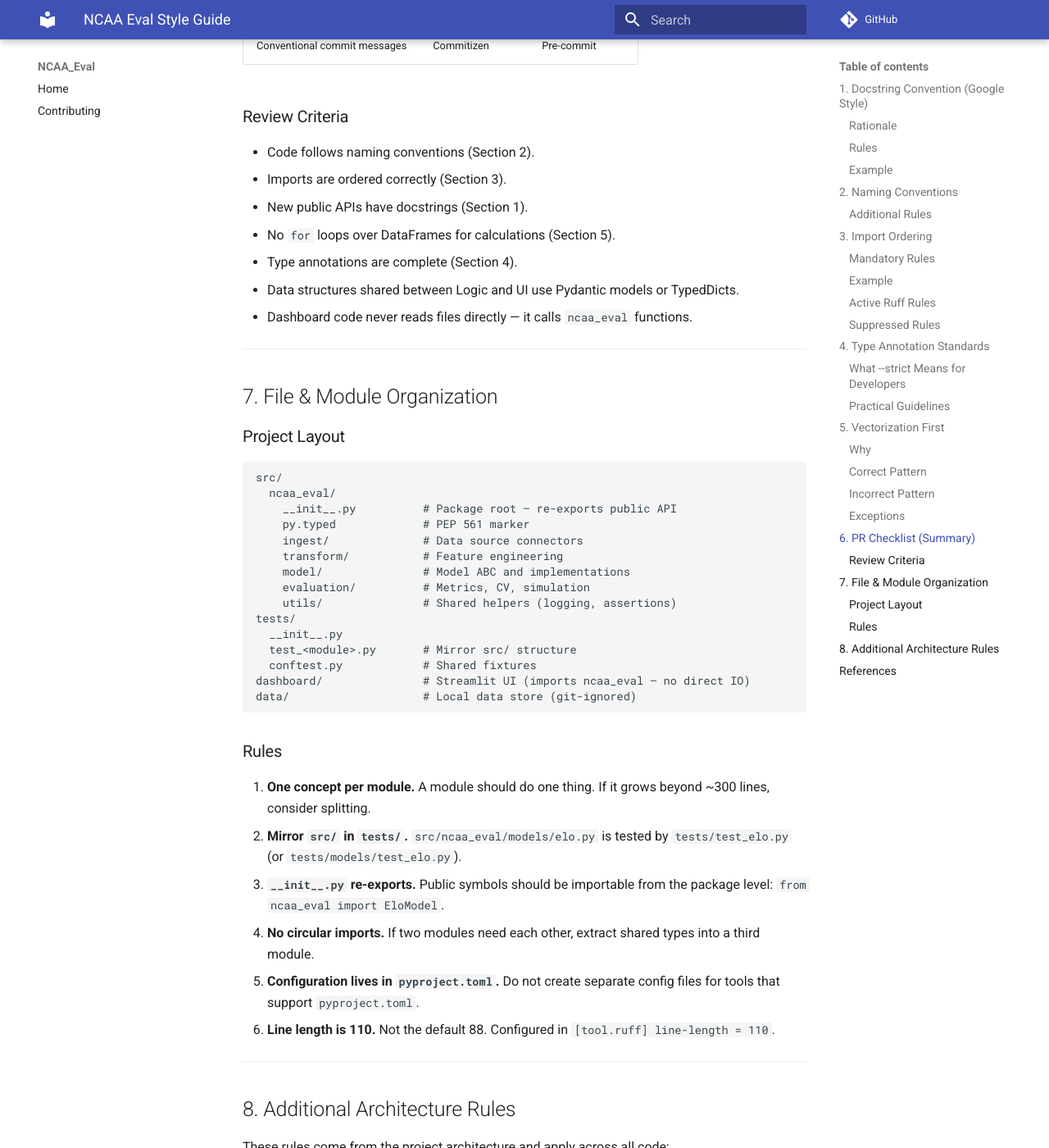
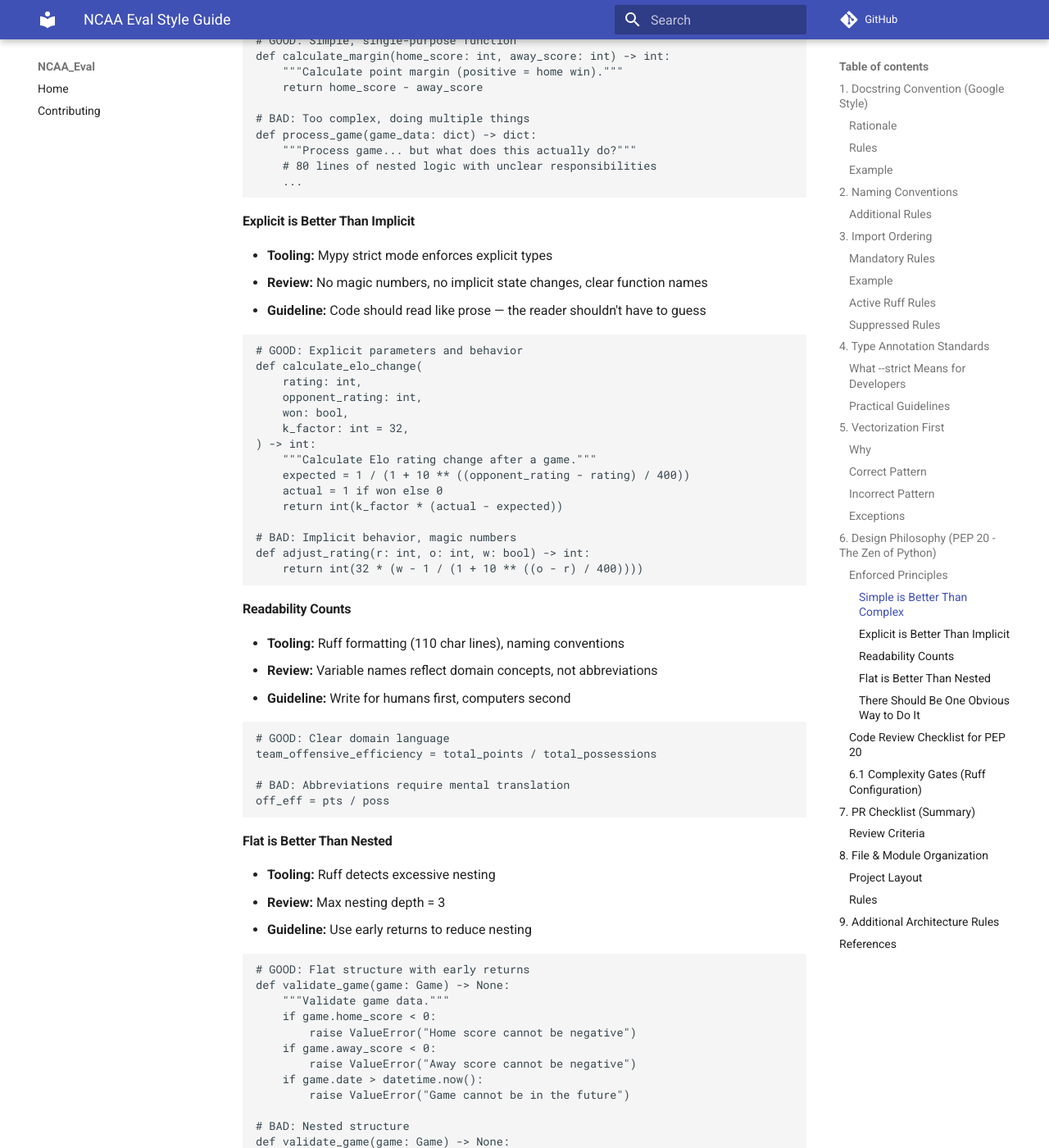
Before and after one commit to dhilgart/NCAA_eval, an MkDocs documentation site: the page built from docs/STYLE_GUIDE.md, in a window 1280 px wide and 1400 px high, scrolled down 6381 px. Shown: the whole window at 82% size. Built offline with MkDocs 1.6.1 and Material for MkDocs 9.7.7, drawn with Linux system fonts in a browser that asks for light colours; comment, search, counter and statistics services are not loaded; some of the changed text lies outside the part shown.

Commit message:
feat(quality): add PEP 20 compliance checks and complexity gates
Implements three-pronged approach to enforce Python design philosophy:

1. **Code Review Automation** (code-review workflow)
   - Added explicit PEP 20 checks to Step 3 code quality review
   - Verifies: simplicity, explicitness, readability, flatness, consistency
   - Included in "NOT LOOKING HARD ENOUGH" checklist

2. **Style Guide Documentation** (STYLE_GUIDE.md Section 6)
   - Added comprehensive PEP 20 design philosophy section
   - Practical examples for each principle (simple, explicit, readable, flat, one way)
   - Code review checklist with concrete criteria
   - References complexity gates configuration

3. **Automated Complexity Gates** (pyproject.toml)
   - Enabled Ruff C90 (McCabe complexity, max=10)
   - Enabled Ruff PLR09 (Pylint refactor rules)
   - Configured limits: max-args=5, max-branches=12, max-returns=6
   - Runs at pre-commit tier for immediate feedback

These changes make PEP 20 principles measurable and enforceable rather than
aspirational, catching violations early in the development cycle.

Co-Authored-By: Claude Sonnet 4.5 <noreply@anthropic.com>

````diff
--- a/docs/STYLE_GUIDE.md
+++ b/docs/STYLE_GUIDE.md
@@ -233,7 +233,141 @@ In these cases, add a brief comment explaining why the loop is necessary.
 
 ---
 
-## 6. PR Checklist (Summary)
+## 6. Design Philosophy (PEP 20 - The Zen of Python)
+
+> "Beautiful is better than ugly. Explicit is better than implicit. Simple is better than complex."
+>
+> — PEP 20
+
+While PEP 20 can't be fully automated, we enforce its core principles through code review and tooling where possible.
+
+### Enforced Principles
+
+#### Simple is Better Than Complex
+- **Tooling:** Ruff complexity checks (see Section 6.1)
+- **Review:** Max cyclomatic complexity = 10, max function length = 50 lines
+- **Guideline:** If a function is hard to name, it's doing too much — split it
+
+```python
+# GOOD: Simple, single-purpose function
+def calculate_margin(home_score: int, away_score: int) -> int:
+    """Calculate point margin (positive = home win)."""
+    return home_score - away_score
+
+# BAD: Too complex, doing multiple things
+def process_game(game_data: dict) -> dict:
+    """Process game... but what does this actually do?"""
+    # 80 lines of nested logic with unclear responsibilities
+    ...
+```
+
+#### Explicit is Better Than Implicit
+- **Tooling:** Mypy strict mode enforces explicit types
+- **Review:** No magic numbers, no implicit state changes, clear function names
+- **Guideline:** Code should read like prose — the reader shouldn't have to guess
+
+```python
+# GOOD: Explicit parameters and behavior
+def calculate_elo_change(
+    rating: int,
+    opponent_rating: int,
+    won: bool,
+    k_factor: int = 32,
+) -> int:
+    """Calculate Elo rating change after a game."""
+    expected = 1 / (1 + 10 ** ((opponent_rating - rating) / 400))
+    actual = 1 if won else 0
+    return int(k_factor * (actual - expected))
+
+# BAD: Implicit behavior, magic numbers
+def adjust_rating(r: int, o: int, w: bool) -> int:
+    return int(32 * (w - 1 / (1 + 10 ** ((o - r) / 400))))
+```
+
+#### Readability Counts
+- **Tooling:** Ruff formatting (110 char lines), naming conventions
+- **Review:** Variable names reflect domain concepts, not abbreviations
+- **Guideline:** Write for humans first, computers second
+
+```python
+# GOOD: Clear domain language
+team_offensive_efficiency = total_points / total_possessions
+
+# BAD: Abbreviations require mental translation
+off_eff = pts / poss
+```
+
+#### Flat is Better Than Nested
+- **Tooling:** Ruff detects excessive nesting
+- **Review:** Max nesting depth = 3
+- **Guideline:** Use early returns to reduce nesting
+
+```python
+# GOOD: Flat structure with early returns
+def validate_game(game: Game) -> None:
+    """Validate game data."""
+    if game.home_score < 0:
+        raise ValueError("Home score cannot be negative")
+    if game.away_score < 0:
+        raise ValueError("Away score cannot be negative")
+    if game.date > datetime.now():
+        raise ValueError("Game cannot be in the future")
+
+# BAD: Nested structure
+def validate_game(game: Game) -> None:
+    if game.home_score >= 0:
+        if game.away_score >= 0:
+            if game.date <= datetime.now():
+                return
+            else:
+                raise ValueError("Game cannot be in the future")
+        else:
+            raise ValueError("Away score cannot be negative")
+    else:
+        raise ValueError("Home score cannot be negative")
+```
+
+#### There Should Be One Obvious Way to Do It
+- **Review:** Follow established project patterns (e.g., vectorization for calculations)
+- **Guideline:** Check existing code before inventing new approaches
+
+```python
+# GOOD: Follows project pattern (vectorized operations)
+game_df["margin"] = game_df["home_score"] - game_df["away_score"]
+
+# BAD: Invents custom approach (loops)
+for idx in range(len(game_df)):
+    game_df.loc[idx, "margin"] = game_df.loc[idx, "home_score"] - game_df.loc[idx, "away_score"]
+```
+
+### Code Review Checklist for PEP 20
+
+During code review, verify:
+
+- [ ] **Simplicity:** Functions have single, clear responsibilities (McCabe complexity ≤ 10)
+- [ ] **Explicitness:** No magic numbers, parameters have clear names, behavior is obvious
+- [ ] **Readability:** Domain concepts use full words, not abbreviations
+- [ ] **Flatness:** Nesting depth ≤ 3, early returns preferred
+- [ ] **Consistency:** Follows existing project patterns (vectorization, type sharing, etc.)
+
+---
+
+### 6.1 Complexity Gates (Ruff Configuration)
+
+**Configured in:** `pyproject.toml` → `[tool.ruff.lint.mccabe]`
+
+| Metric | Limit | Enforced By |
+|---|---|---|
+| **McCabe Cyclomatic Complexity** | 10 | Ruff `C901` (pre-commit) |
+| **Max Function Length** | 50 lines | Manual review |
+| **Max Nesting Depth** | 3 | Manual review |
+| **Max Arguments** | 5 | Ruff `PLR0913` (pre-commit) |
+
+See `pyproject.toml` for exact configuration.
+
+---
+
+## 7. PR Checklist (Summary)
 
 Every pull request must pass the following gates. The actual PR template is at
 [`.github/pull_request_template.md`](../.github/pull_request_template.md). For
@@ -248,6 +382,7 @@ the philosophy behind this two-tier approach, see
 | Docstring coverage | Manual review | PR review |
 | No vectorization violations | Manual review | PR review |
 | Conventional commit messages | Commitizen | Pre-commit |
+| PEP 20 compliance | Manual review | PR review |
 
 ### Review Criteria
 
@@ -256,12 +391,13 @@ the philosophy behind this two-tier approach, see
 - New public APIs have docstrings (Section 1).
 - No `for` loops over DataFrames for calculations (Section 5).
 - Type annotations are complete (Section 4).
+- PEP 20 design principles respected (Section 6).
 - Data structures shared between Logic and UI use Pydantic models or TypedDicts.
 - Dashboard code never reads files directly — it calls `ncaa_eval` functions.
 
 ---
 
-## 7. File & Module Organization
+## 8. File & Module Organization
 
 ### Project Layout
 
@@ -300,7 +436,7 @@ data/                    # Local data store (git-ignored)
 
 ---
 
-## 8. Additional Architecture Rules
+## 9. Additional Architecture Rules
 
 These rules come from the project architecture and apply across all code:
 
````
Also changed, not shown: pyproject.toml (+26 -5 lines), 1 other file.
